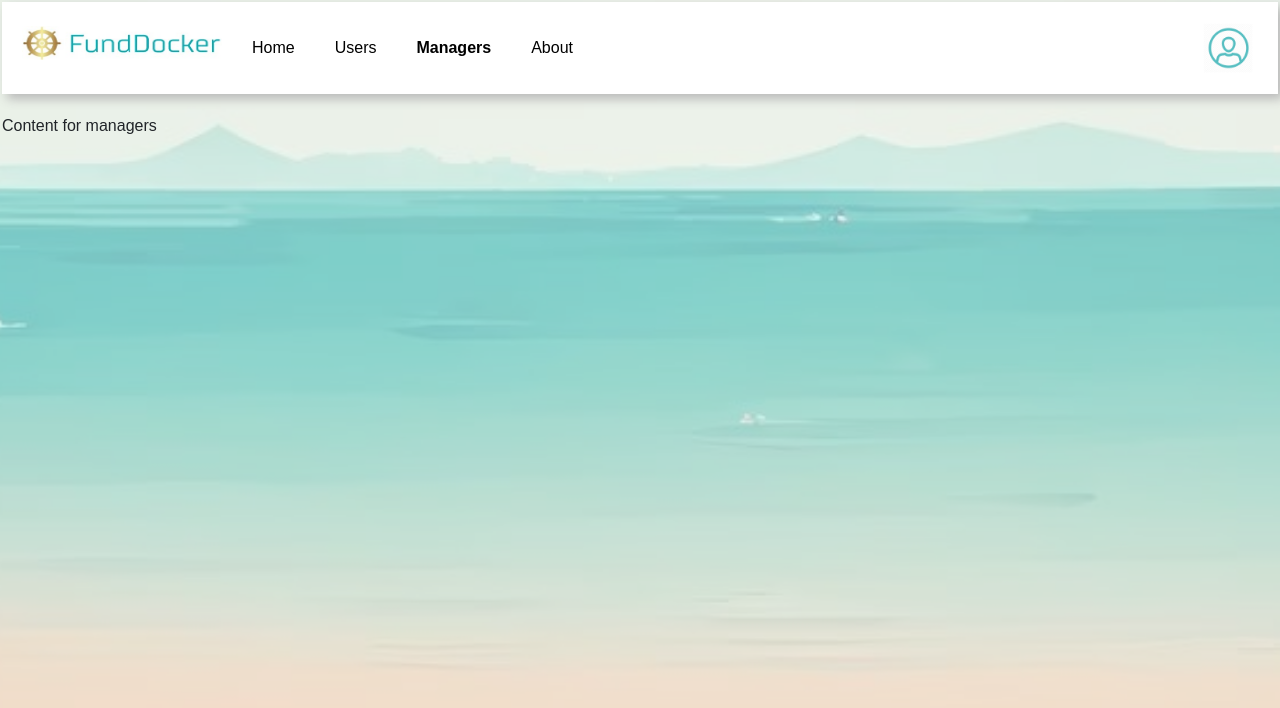
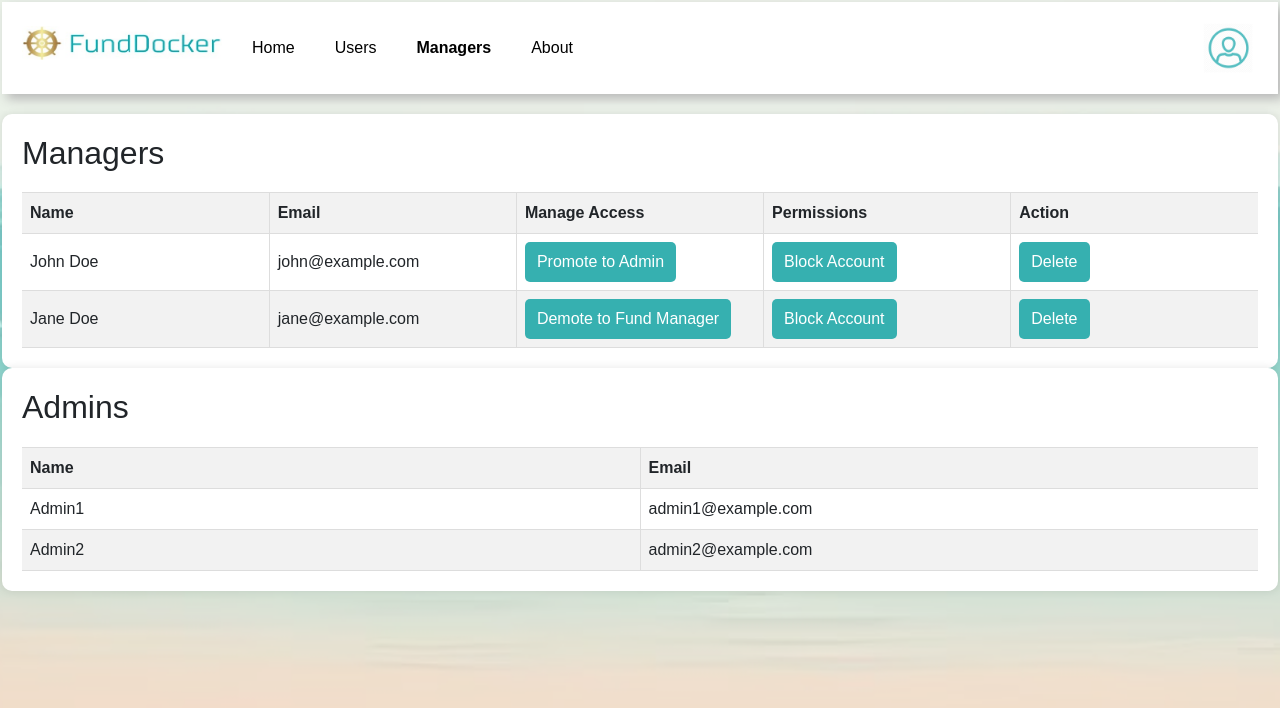
Before and after one commit to Vin1632/funding-management, a React (Create React App) app: page /AdminDashboard in a window 1280 px wide. Both pictures are taken after a click on the button "Managers". Shown: the top 708 px of the page. Built offline with nearby package versions, Linux system fonts and the light colour scheme; no server answers.

Commit message:
Manage-FundManagers-table

```diff
--- a/src/App.js
+++ b/src/App.js
@@ -9,6 +9,7 @@ import Signup from "./components/Signup";
 import ManageUsers from "./components/ManageUsers";
 import ProtectedRoute from "./components/ProtectedRoute";
 import { UserAuthContextProvider } from "./context/UserAuthContext";
+import ManageManagers from "./components/ManageFundManagers";
 
 function App() {
   return (
@@ -29,6 +30,7 @@ function App() {
               <Route path="/signup" element={<Signup />} />
               <Route path="/AdminDashboard" element={<AdminDashboard />} />
               <Route path="/ManageUsers" element={<ManageUsers />} />
+              <Route path="/ManageManagers" element={<ManageManagers/>} />
             </Routes>
           </UserAuthContextProvider>
         </Col>
--- a/src/components/Admin-dashboard.js
+++ b/src/components/Admin-dashboard.js
@@ -8,6 +8,7 @@ import backgroundImage from '../assets/sea-background.jpg'
 import { useNavigate } from "react-router";
 import { useUserAuth } from "../context/UserAuthContext";
 import ManageUsers from "./ManageUsers";
+import ManageManagers from "./ManageFundManagers";
 
 
 const AdminDashboard = () => {
@@ -90,7 +91,7 @@ const AdminDashboard = () => {
         <div className="tab-content">
           {selectedTab === "Home" && <div>Content for home</div>}
           {selectedTab === "Users" && <ManageUsers />}
-          {selectedTab === "Managers" && <div>Content for managers</div>}
+          {selectedTab === "Managers" && <ManageManagers/>}
           {selectedTab === "About" && <div>Content for About</div>}
         </div>
       </div>
--- /dev/null
+++ b/src/components/ManageFundManagers.js
@@ -0,0 +1,105 @@
+import React, { useState } from "react";
+import "../styles/Manage-Users.css";
+
+const ManageManagers = () => {
+  // Example manager data
+  const [managers, setManagers] = useState([
+    { id: 1, name: "John Doe", email: "john@example.com", role: "Fund Manager", blocked: false },
+    { id: 2, name: "Jane Doe", email: "jane@example.com", role: "Admin", blocked: false },
+    // Add more manager data as needed
+  ]);
+
+  // Example admin data
+  const [admins, setAdmins] = useState([
+    { id: 1, name: "Admin1", email: "admin1@example.com", role: "Admin" },
+    { id: 2, name: "Admin2", email: "admin2@example.com", role: "Admin" },
+    // Add more admin data as needed
+  ]);
+
+  // Function to toggle manager role
+  const toggleManagerRole = (managerId) => {
+    setManagers(prevManagers =>
+      prevManagers.map(manager =>
+        manager.id === managerId
+          ? { ...manager, role: manager.role === "Fund Manager" ? "Admin" : "Fund Manager" }
+          : manager
+      )
+    );
+  };
+
+  // Function to toggle account status (blocked/unblocked)
+  const toggleAccountStatus = (managerId) => {
+    setManagers(prevManagers =>
+      prevManagers.map(manager =>
+        manager.id === managerId ? { ...manager, blocked: !manager.blocked } : manager
+      )
+    );
+  };
+
+  // Function to delete a manager
+  const deleteManager = (managerId) => {
+    setManagers(prevManagers => prevManagers.filter(manager => manager.id !== managerId));
+  };
+
+  return (
+    <div>
+      <div className="Manage-manager-table"> {/* Update class name */}
+        <h2>Managers</h2> {/* Update heading */}
+        <table>
+          <thead>
+            <tr>
+              <th>Name</th>
+              <th>Email</th>
+              <th>Manage Access</th>
+              <th>Permissions</th>
+              <th>Action</th>
+            </tr>
+          </thead>
+          <tbody>
+            {managers.map(manager => (
+              <tr key={manager.id}>
+                <td>{manager.name}</td>
+                <td>{manager.email}</td>
+                <td>
+                  <button onClick={() => toggleManagerRole(manager.id)}>
+                    {manager.role === "Fund Manager" ? "Promote to Admin" : "Demote to Fund Manager"}
+                  </button>
+                </td>
+                <td>
+                  <button onClick={() => toggleAccountStatus(manager.id)}>
+                    {manager.blocked ? "Unblock Account" : "Block Account"}
+                  </button>
+                </td>
+                <td>
+                  <button onClick={() => deleteManager(manager.id)}>Delete</button>
+                </td>
+              </tr>
+            ))}
+          </tbody>
+        </table>
+      </div>
+
+      <div className="Manage-admin-table">
+        <h2>Admins</h2>
+        <table>
+          <thead>
+            <tr>
+              <th>Name</th>
+              <th>Email</th>
+            </tr>
+          </thead>
+          <tbody>
+            {admins.map(admin => (
+              <tr key={admin.id}>
+                <td>{admin.name}</td>
+                <td>{admin.email}</td>
+              </tr>
+            ))}
+          </tbody>
+        </table>
+      </div>
+    </div>
+  );
+};
+
+export default ManageManagers;
--- a/src/styles/Manage-Users.css
+++ b/src/styles/Manage-Users.css
@@ -58,3 +58,124 @@
 .Manage-user-table button:hover {
   background-color: #288d8d;
 }
+.Manage-manager-table {
+  background-color: white;
+  border-radius: 10px;
+  box-shadow: 0 0 10px rgba(0, 0, 0, 0.1);
+  padding: 20px;
+}
+
+.Manage-manager-table h2 {
+  margin-bottom: 20px;
+}
+
+.Manage-manager-table table {
+  width: 100%;
+  border-collapse: collapse;
+}
+
+.Manage-manager-table th,
+.Manage-manager-table td {
+  border: 1px solid #ddd;
+  padding: 8px;
+  text-align: left;
+}
+
+/* Add fixed percentage widths to the table headers */
+.Manage-manager-table th {
+  background-color: #f2f2f2;
+  width: 20%; /* Adjust the percentage as needed */
+}
+
+.Manage-manager-table th:first-child,
+.Manage-manager-table td:first-child {
+  border-left: none;
+}
+
+.Manage-manager-table th:last-child,
+.Manage-manager-table td:last-child {
+  border-right: none;
+}
+
+.Manage-manager-table tr:nth-child(even) {
+  background-color: #f2f2f2;
+}
+
+.Manage-manager-table tr:hover {
+  background-color: #ddd;
+}
+
+.Manage-manager-table button {
+  cursor: pointer;
+  background-color: #36b0b0;
+  border: none;
+  color: white;
+  padding: 8px 12px;
+  border-radius: 5px;
+  transition: background-color 0.3s;
+}
+
+.Manage-manager-table button:hover {
+  background-color: #288d8d;
+}
+
+.Manage-admin-table {
+  background-color: white;
+  border-radius: 10px;
+  box-shadow: 0 0 10px rgba(0, 0, 0, 0.1);
+  padding: 20px;
+}
+
+.Manage-admin-table h2 {
+  margin-bottom: 20px;
+}
+
+.Manage-admin-table table {
+  width: 100%;
+  border-collapse: collapse;
+}
+
+.Manage-admin-table th,
+.Manage-admin-table td {
+  border: 1px solid #ddd;
+  padding: 8px;
+  text-align: left;
+}
+
+/* Add fixed percentage widths to the table headers */
+.Manage-admin-table th {
+  background-color: #f2f2f2;
+  width: 20%; /* Adjust the percentage as needed */
+}
+
+.Manage-admin-table th:first-child,
+.Manage-admin-table td:first-child {
+  border-left: none;
+}
+
+.Manage-admin-table th:last-child,
+.Manage-admin-table td:last-child {
+  border-right: none;
+}
+
+.Manage-admin-table tr:nth-child(even) {
+  background-color: #f2f2f2;
+}
+
+.Manage-admin-table tr:hover {
+  background-color: #ddd;
+}
+
+.Manage-admin-table button {
+  cursor: pointer;
+  background-color: #36b0b0;
+  border: none;
+  color: white;
+  padding: 8px 12px;
+  border-radius: 5px;
+  transition: background-color 0.3s;
+}
+
+.Manage-admin-table button:hover {
+  background-color: #288d8d;
+}
```
